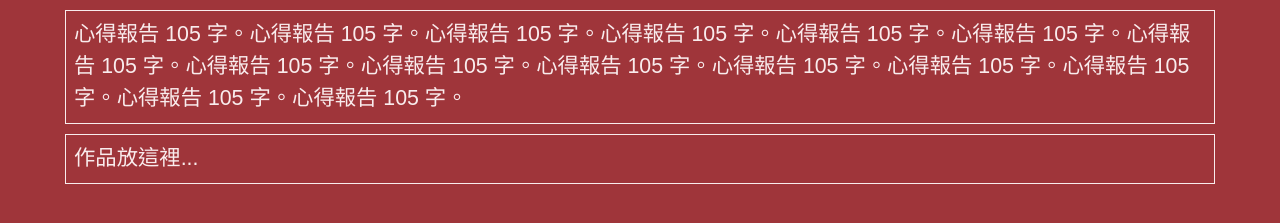
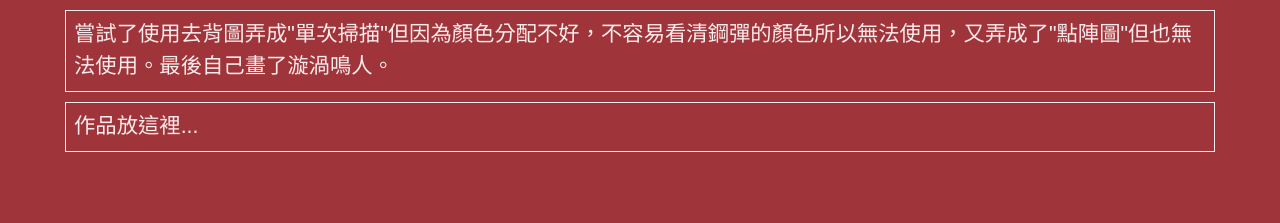
Before and after one commit to RogerHuLikesSoup/pr2022f, a plain HTML site: page hw13/index.html in a window 1280 px wide. Shown: the part 83-306 px from the top of the page. Drawn offline with nearby package versions, Linux system fonts and the light colour scheme.

Commit message:
Update index.html

```diff
--- a/hw13/index.html
+++ b/hw13/index.html
@@ -201,7 +201,7 @@
   <!-- ------------------------------------------------>
   <div class="row hw12">
     <div class="col-md-12 twenty">
-      心得報告 105 字。心得報告 105 字。心得報告 105 字。心得報告 105 字。心得報告 105 字。心得報告 105 字。心得報告 105 字。心得報告 105 字。心得報告 105 字。心得報告 105 字。心得報告 105 字。心得報告 105 字。心得報告 105 字。心得報告 105 字。心得報告 105 字。
+      嘗試了使用去背圖弄成"單次掃描"但因為顏色分配不好，不容易看清鋼彈的顏色所以無法使用，又弄成了"點陣圖"但也無法使用。最後自己畫了漩渦鳴人。
     </div>
   </div>
 
```
